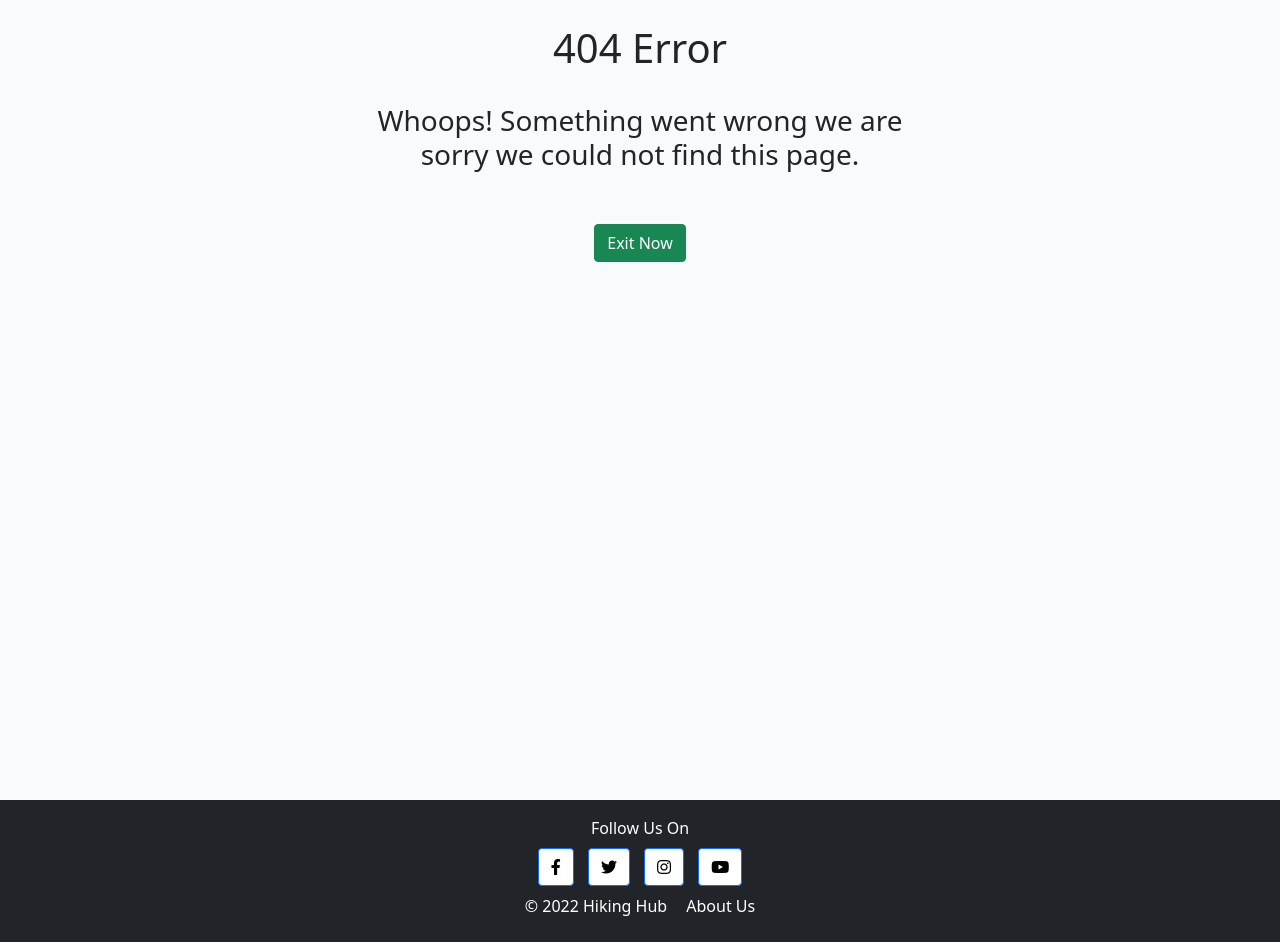
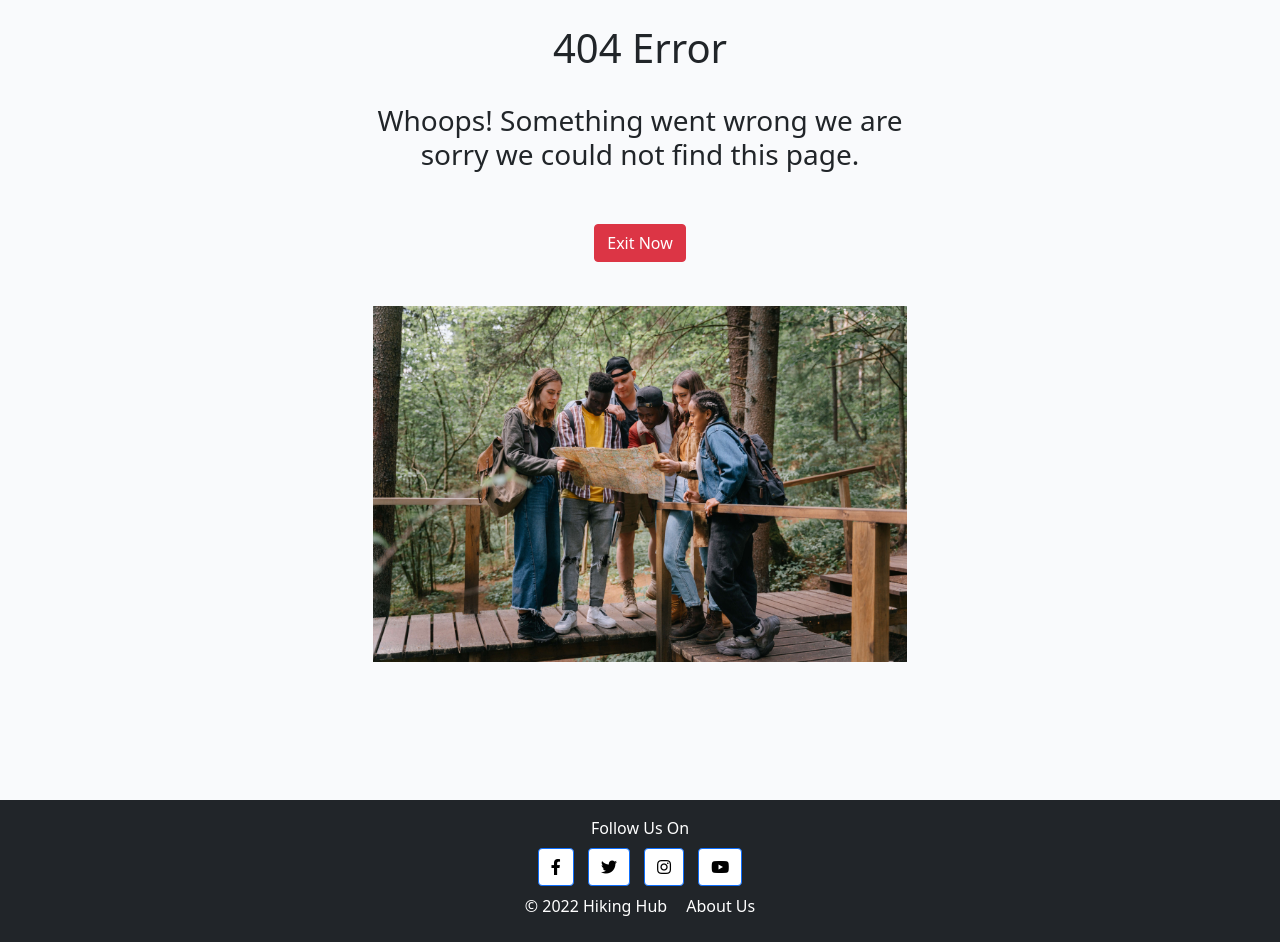
Before and after one commit to wlillisdev/hiking-hub, a Django app: template templates/404.html in a window 1280 px wide. Shown: the part 64-1006 px from the top of the page. Run offline with Django 3.2, Linux system fonts and the light colour scheme; the template is opened without the code that fills it, so the values that code supplies are empty.

Commit message:
edit to 404 error page

```diff
--- a/templates/403.html
+++ b/templates/403.html
@@ -14,7 +14,7 @@
                 <h3>WHOOPS You Should Not Be Here,Please Leave Now....</h3>
                 <br>
                 <div class="btn-div-delete">
-                    <a class="btn btn-success edit-post-btn" href="{% url 'home' %}">Exit Now</a>
+                    <a class="btn btn-danger edit-post-btn" href="{% url 'home' %}">Exit Now</a>
                 </div>
             </div>
         </div>
--- a/templates/404.html
+++ b/templates/404.html
@@ -14,7 +14,13 @@
                 <h3>Whoops! Something went wrong we are sorry we could not find this page.</h3>
                 <br>
                 <div class="btn-div-delete">
-                    <a class="btn btn-success edit-post-btn" href="{% url 'home' %}">Exit Now</a>
+                    <a class="btn btn-danger edit-post-btn" href="{% url 'home' %}">Exit Now</a>
+                </div>
+            </div>
+        <div class="row justify-content-md-center">
+            <div class="col-md-6 mt-4 text-center">
+                <div>
+                    <img src="{% static 'images/404_image.jpg' %}"  class="img-fluid" alt="People Hiking">
                 </div>
             </div>
         </div>
--- a/templates/500.html
+++ b/templates/500.html
@@ -15,7 +15,7 @@
                 <br>
             </div>
             <div class="btn-div-delete">
-                <a class="btn btn-success edit-post-btn" href="{% url 'home' %}">Exit Now</a>
+                <a class="btn btn-danger edit-post-btn" href="{% url 'home' %}">Exit Now</a>
             </div>
         </div>
     </div>
```
Also changed, not shown: static/images/404_image.jpg (added).
